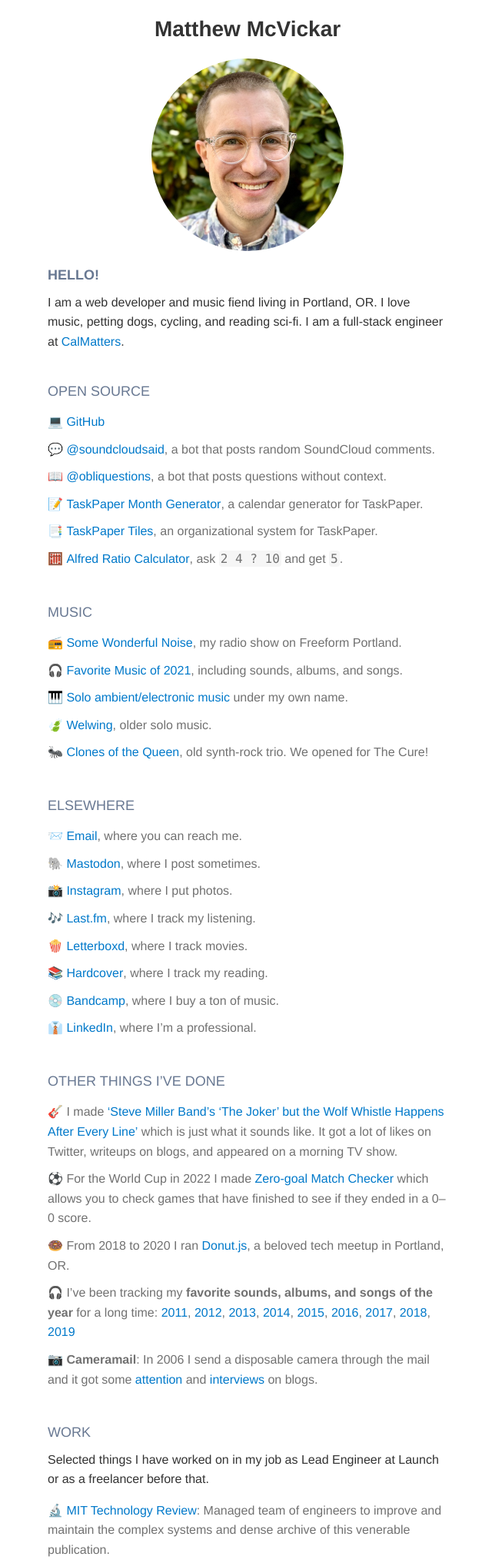
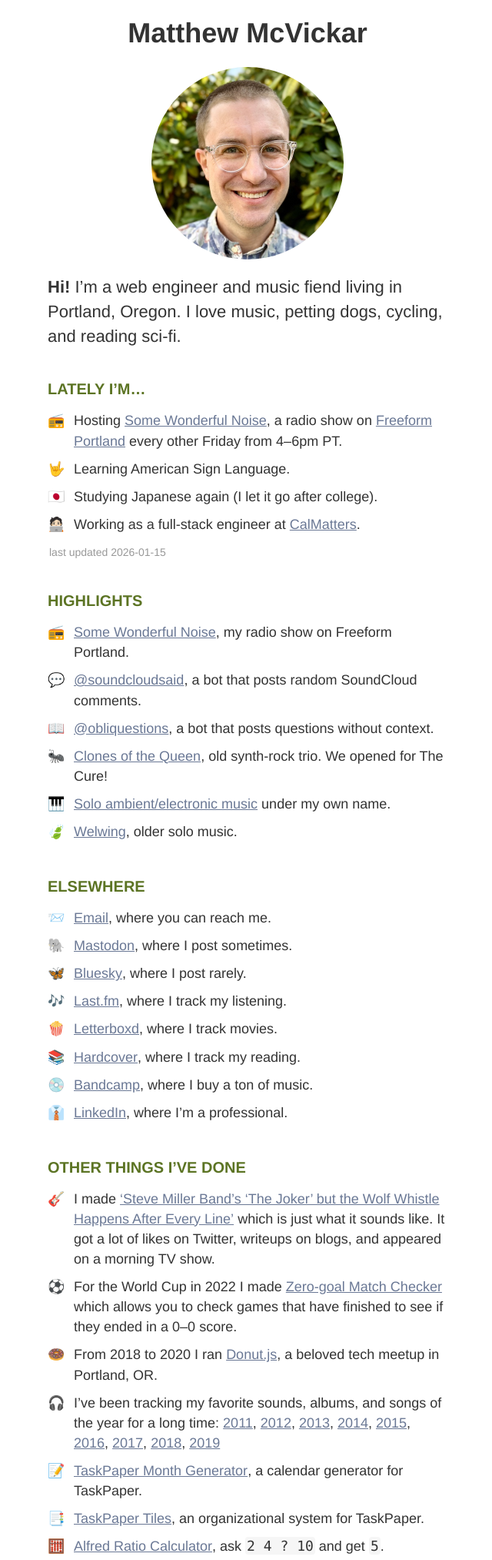
Before and after one commit to matthewmcvickar/matthewmcvickar.com, a PHP site: page / in a window 1280 px wide. Shown: the top 2026 px of the page at 77% size, without its empty margins (318-958 px from the left). Run offline with PHP 8.4, Linux system fonts and the light colour scheme.

Commit message:
add 'Lately I’m…' section and tweak design

```diff
--- a/_src/css/components/_base.scss
+++ b/_src/css/components/_base.scss
@@ -5,7 +5,6 @@
   box-sizing: border-box;
 }
 
-/* Additional reset. */
 h1,
 h2,
 h3,
@@ -13,7 +12,6 @@ ol,
 ul,
 li,
 p {
-  list-style: none;
   margin: 0;
   padding: 0;
 }
@@ -43,8 +41,8 @@ body {
 }
 
 a {
-  color: variables.$blue;
-  text-decoration: none;
+  color: variables.$shirt-blue;
+  text-decoration: underline;
   transition: color 0.15s ease-in-out;
 
   &:hover {
@@ -73,7 +71,7 @@ h4
 }
 
 h1 {
-  font-size: 28px;
+  font-size: 36px;
   font-weight: bold;
   text-align: center;
   margin-top: variables.$line;
@@ -81,15 +79,19 @@ h1 {
 }
 
 h2 {
-  color: variables.$slate;
-  font-size: 18px;
+  color: variables.$green;
+  font-size: 20px;
   margin: variables.$line 0 variables.$half-line;
   text-transform: uppercase;
+
+  & a {
+    text-decoration: none;
+  }
 }
 
 h3 {
   color: variables.$dark;
-  font-size: 20px;
+  font-size: 18px;
   margin: 0 0 variables.$half-line 0;
 }
 
@@ -101,7 +103,7 @@ h4 {
 }
 
 p {
-  line-height: 1.6;
+  line-height: 1.45;
   margin: 0;
   padding: 0 0 variables.$half-line;
 
@@ -111,14 +113,18 @@ p {
 }
 
 ul {
-  list-style: square;
+  list-style: none;
   margin: 0;
   padding: 0 0 0 variables.$line;
 }
 
 li {
-  line-height: 1.6;
-  padding: 0;
+  line-height: 1.45;
+  padding: variables.$third-line 0;
+}
+
+.site-header a {
+  text-decoration: none;
 }
 
 .site-content {
--- a/_src/css/components/_home.scss
+++ b/_src/css/components/_home.scss
@@ -1,6 +1,11 @@
 @use "variables";
 
 .page-home {
+  p,
+  li {
+    font-size: 18px;
+  }
+
   & .portrait {
     display: block;
     margin: 0 auto variables.$line auto;
@@ -17,6 +22,10 @@
     & .intro h2 {
       display: none;
     }
+  }
+
+  & .intro p {
+    font-size: 22px;
   }
 
   & .for-hire {
@@ -61,20 +70,33 @@
   }
 
   & .links {
-    $link-padding: variables.$third-line;
-
     & ul {
       list-style: none;
       padding: 0;
     }
 
     & li {
-      color: variables.$gray;
-      padding: $link-padding 0;
-      // text-indent: -$link-padding;
+      padding: variables.$third-line 0;
+
+      display: flex;
+      flex-direction: row;
+
+      & .icon {
+        flex: 0 0 34px;
+      }
+
+      & .text {
+        flex: 1;
+      }
+
+      & strong,
+      & b,
+      & a {
+        font-weight: 500;
+      }
 
       & a {
-        padding: $link-padding 0;
+        padding: variables.$third-line 0;
       }
 
       & code {
@@ -82,10 +104,6 @@
         border-radius: variables.$curve;
         padding: 1px 2px;
       }
-    }
-
-    & a {
-      font-weight: 500;
     }
   }
 
@@ -118,3 +136,10 @@
     }
   }
 }
+
+p.last-updated {
+  color: #999;
+  font-size: 14px;
+  margin-left: 2px;
+  margin-top: 0.5rem;
+}
--- a/_src/css/components/_variables.scss
+++ b/_src/css/components/_variables.scss
@@ -11,6 +11,8 @@ $dark:       #333;
 $gray:       #717171;
 $light-gray: #F6F6F6;
 $slate:      #687892;
+$green:      #5c7424;
+$shirt-blue: #6a7895;
 
 /* Dimensions. */
 $line:       20px;
--- a/index.html
+++ b/index.html
@@ -9,7 +9,7 @@
 
   <title>Matthew McVickar</title>
 
-  <link rel="stylesheet" href="./assets/css/style.css?version=20251102083016">
+  <link rel="stylesheet" href="./assets/css/style.css?version=20260115163926">
 
   <link rel="apple-touch-icon" sizes="180x180" href="./assets/favicons/apple-touch-icon.png?version=20251102083016">
   <link rel="icon" type="image/png" sizes="32x32" href="./assets/favicons/favicon-32x32.png?version=20251102083016">
@@ -39,12 +39,64 @@
           patterned shirt, standing in front of green bush">
 
         <section class="intro">
-          <h2>Hello!</h2>
           <p>
-            I am a web developer and music fiend living in Portland, OR. I love
-            music, petting dogs, cycling, and reading sci-fi. I am a full-stack
-            engineer at <a href="https://calmatters.org/about" rel="nofollow">CalMatters</a>.
+            <strong>Hi!</strong> I&rsquo;m a web engineer and music fiend living
+            in Portland, Oregon. I love music, petting dogs, cycling, and
+            reading sci-fi.
           </p>
+        </section>
+
+        <section class="links lately">
+          <h2>Lately I&rsquo;m&hellip;</h2>
+          <ul>
+            <li>
+              <span class="icon">📻</span>
+              <span class="text">Hosting <a rel="me" href="https://www.mixcloud.com/welwing/">Some Wonderful Noise</a>, a radio show on <a href="freeformportland.org" rel="nofollow">Freeform Portland</a> every other Friday from 4&ndash;6pm PT.</span>
+            </li>
+            <li>
+              <span class="icon">🤟</span>
+              <span class="text">Learning American Sign Language.</span>
+            </li>
+            <li>
+              <span class="icon">🇯🇵</span>
+              <span class="text">Studying Japanese again (I let it go after college).</span>
+            </li>
+            <li>
+              <span class="icon">🧑🏻‍💻</span>
+              <span class="text">Working as a full-stack engineer at <a href="https://calmatters.org/about" rel="nofollow">CalMatters</a>.</span>
+            </li>
+          </ul>
+          <p class="last-updated">last updated 2026-01-15</p>
+        </section>
+
+        <section class="links">
+          <h2><a href="#highlights">Highlights</a></h2>
+          <ul>
+            <li>
+              <span class="icon">📻</span>
+              <span class="text"><a rel="me" href="https://www.mixcloud.com/welwing/">Some Wonderful Noise</a>, my radio show on Freeform Portland.</span>
+            </li>
+            <li>
+              <span class="icon">💬</span>
+              <span class="text"><a rel="me" href="https://bsky.app/profile/soundcloudsaid.bsky.social">@soundcloudsaid</a>, a bot that posts random SoundCloud comments.</span>
+            </li>
+            <li>
+              <span class="icon">📖</span>
+              <span class="text"><a rel="me" href="https://bsky.app/profile/obliquestions.bsky.social">@obliquestions</a>, a bot that posts questions without context.</span>
+            </li>
+            <li>
+              <span class="icon">🐜</span>
+              <span class="text"><a rel="me" href="https://clonesofthequeen.com/">Clones of the Queen</a>, old synth-rock trio. We opened for The Cure!</span>
+            </li>
+            <li>
+              <span class="icon">🎹</span>
+              <span class="text"><a rel="me" href="https://soundcloud.com/matthewmcvickar/sets/original-music">Solo ambient/electronic music</a> under my own name.</span>
+            </li>
+            <li>
+              <span class="icon">🍃</span>
+              <span class="text"><a rel="me" href="https://welwing.com/">Welwing</a>, older solo music.</span>
+            </li>
+          </ul>
         </section>
 
         <!--
@@ -58,50 +110,69 @@
         </section>
         -->
 
-        <section class="links" id="open-source">
-          <h2><a href="#open-source">Open Source</a></h2>
-          <ul>
-            <li>💻 <a rel="me" href="https://github.com/matthewmcvickar/">GitHub</a></li>
-            <li>💬 <a rel="me" href="https://bsky.app/profile/soundcloudsaid.bsky.social">@soundcloudsaid</a>, a bot that posts random SoundCloud comments.</li>
-            <li>📖 <a rel="me" href="https://bsky.app/profile/obliquestions.bsky.social">@obliquestions</a>, a bot that posts questions without context.</li>
-            <li>📝 <a rel="me" href="https://matthewmcvickar.github.io/taskpaper-month-generator/">TaskPaper Month Generator</a>, a calendar generator for TaskPaper.</li>
-            <li>📑 <a rel="me" href="https://github.com/matthewmcvickar/taskpaper-tiles/">TaskPaper Tiles</a>, an organizational system for TaskPaper.</li>
-            <li>🧮 <a rel="me" href="https://github.com/matthewmcvickar/alfred-ratio-calculator/">Alfred Ratio Calculator</a>, ask <code>2 4 ? 10</code> and get <code>5</code>.</li>
-          </ul>
-        </section>
-
-        <section class="links" id="music">
-          <h2><a href="#music">Music</a></h2>
-          <ul>
-            <li>📻 <a rel="me" href="https://www.mixcloud.com/welwing/">Some Wonderful Noise</a>, my radio show on Freeform Portland.</li>
-            <li>🎧 <a href="./music-2021/">Favorite Music of 2021</a>, including sounds, albums, and songs.</li>
-            <li>🎹 <a rel="me" href="https://soundcloud.com/matthewmcvickar/sets/original-music">Solo ambient/electronic music</a> under my own name.</li>
-            <li>🍃 <a rel="me" href="https://welwing.com/">Welwing</a>, older solo music.</li>
-            <li>🐜 <a rel="me" href="https://clonesofthequeen.com/">Clones of the Queen</a>, old synth-rock trio. We opened for The Cure!</li>
-          </ul>
-        </section>
-
         <section class="links" id="elsewhere">
           <h2><a href="#elsewhere">Elsewhere</a></h2>
           <ul>
-            <li>📨 <a href="mailto:matthew@matthewmcvickar.com">Email</a>, where you can reach me.</li>
-            <li>🐘 <a rel="me" href="https://mastodon.matthewmcvickar.com/@matthew">Mastodon</a>, where I post sometimes.</li>
-            <li>📸 <a rel="me" href="https://www.instagram.com/matthewmcvickar/">Instagram</a>, where I put photos.</li>
-            <li>🎶 <a rel="me" href="https://last.fm/user/MatthewMcVickar/">Last.fm</a>, where I track my listening.</li>
-            <li>🍿 <a rel="me" href="https://letterboxd.com/matthewmcvickar/">Letterboxd</a>, where I track movies.</li>
-            <li>📚 <a rel="me" href="https://hardcover.app/@matthewmcvickar">Hardcover</a>, where I track my reading.</li>
-            <li>💿 <a rel="me" href="https://bandcamp.com/matthewaaronmcvickar">Bandcamp</a>, where I buy a ton of music.</li>
-            <li>👔 <a rel="me" href="https://linkedin.com/in/matthewmcvickar/">LinkedIn</a>, where I&rsquo;m a professional.</li>
+            <li>
+              <span class="icon">📨</span>
+              <span class="text"><a href="mailto:matthew@matthewmcvickar.com">Email</a>, where you can reach me.</span>
+            </li>
+            <li>
+              <span class="icon">🐘</span>
+              <span class="text"><a rel="me" href="https://mastodon.matthewmcvickar.com/@matthew">Mastodon</a>, where I post sometimes.</span>
+            </li>
+            <li>
+              <span class="icon">🦋</span>
+              <span class="text"><a rel="me" href="https://bsky.app/profile/matthewmcvickar.com">Bluesky</a>, where I post rarely.</span>
+            </li>
+            <!--
+            <li>
+              <span class="icon">📸</span>
+              <span class="text"><a rel="me" href="https://www.instagram.com/matthewmcvickar/">Instagram</a>, where I put photos.</span>
+            </li>
+            -->
+            <li>
+              <span class="icon">🎶</span>
+              <span class="text"><a rel="me" href="https://last.fm/user/MatthewMcVickar/">Last.fm</a>, where I track my listening.</span>
+            </li>
+            <li>
+              <span class="icon">🍿</span>
+              <span class="text"><a rel="me" href="https://letterboxd.com/matthewmcvickar/">Letterboxd</a>, where I track movies.</span>
+            </li>
+            <li>
+              <span class="icon">📚</span>
+              <span class="text"><a rel="me" href="https://hardcover.app/@matthewmcvickar">Hardcover</a>, where I track my reading.</span>
+            </li>
+            <li>
+              <span class="icon">💿</span>
+              <span class="text"><a rel="me" href="https://bandcamp.com/matthewaaronmcvickar">Bandcamp</a>, where I buy a ton of music.</span>
+            </li>
+            <li>
+              <span class="icon">👔</span>
+              <span class="text"><a rel="me" href="https://linkedin.com/in/matthewmcvickar/">LinkedIn</a>, where I&rsquo;m a professional.</span>
+            </li>
           </ul>
         </section>
 
         <section class="links" id="projects">
           <h2><a href="#projects">Other Things I&rsquo;ve Done</a></h2>
           <ul>
-            <li>🎸 I made <a href="https://vimeo.com/789513598">&lsquo;Steve Miller Band&rsquo;s &lsquo;The Joker&rsquo; but the Wolf Whistle Happens After Every Line&rsquo;</a> which is just what it sounds like. It got a lot of likes on Twitter, writeups on blogs, and appeared on a morning TV show.</li>
-            <li>⚽️ For the World Cup in 2022 I made <a href="https://matthewmcvickar.com/zero-goal-checker/">Zero-goal Match Checker</a> which allows you to check games that have finished to see if they ended in a 0&ndash;0 score.</li>
-            <li>🍩 From 2018 to 2020 I ran <a href="https://donutjs.club">Donut.js</a>, a beloved tech meetup in Portland, OR.</li>
-            <li>🎧 I&rsquo;ve been tracking my <strong>favorite sounds, albums, and songs of the year</strong> for a long time:
+            <li>
+              <span class="icon">🎸</span>
+              <span class="text">I made <a href="https://vimeo.com/789513598">&lsquo;Steve Miller Band&rsquo;s &lsquo;The Joker&rsquo; but the Wolf Whistle Happens After Every Line&rsquo;</a> which is just what it sounds like. It got a lot of likes on Twitter, writeups on blogs, and appeared on a morning TV show.</span>
+            </li>
+            <li>
+              <span class="icon">⚽️</span>
+              <span class="text">For the World Cup in 2022 I made <a href="https://matthewmcvickar.com/zero-goal-checker/">Zero-goal Match Checker</a> which allows you to check games that have finished to see if they ended in a 0&ndash;0 score.</span>
+            </li>
+            <li>
+              <span class="icon">🍩</span>
+              <span class="text">From 2018 to 2020 I ran <a href="https://donutjs.club">Donut.js</a>, a beloved tech meetup in Portland, OR.</span>
+            </li>
+            <li>
+              <span class="icon">🎧</span>
+              <span class="text">
+                I&rsquo;ve been tracking my <strong>favorite sounds, albums, and songs of the year</strong> for a long time:
                 <a href="https://matthewmcvickar.tumblr.com/post/14941264323/2011-sounds">2011</a>,
                 <a href="https://matthewmcvickar.tumblr.com/post/44781803792/sounds-2012">2012</a>,
                 <a href="https://matthewmcvickar.tumblr.com/post/71795945660/2013-sounds">2013</a>,
@@ -111,29 +182,87 @@
                 <a href="https://matthewmcvickar.tumblr.com/post/169625360452/2017-sounds">2017</a>,
                 <a href="https://matthewmcvickar.tumblr.com/post/181984287667/favorite-sounds-2018">2018</a>,
                 <a href="https://matthewmcvickar.tumblr.com/post/189962567337/my-favorite-sounds-of-2019">2019</a>
+              </span>
             </li>
-            <li>📷 <strong>Cameramail</strong>: In 2006 I send a disposable camera through the mail and it got some <a href="https://www.businessinsider.com/cameramail-2011-6" rel="nofollow">attention</a> and <a href="https://www.thestar.com/news/world/2011/06/27/smile_youre_on_camera_mail_a_cameras_journey_across_america.html" rel="nofollow">interviews</a> on blogs.</li>
+            <li>
+              <span class="icon">📝</span>
+              <span class="text"><a rel="me" href="https://matthewmcvickar.github.io/taskpaper-month-generator/">TaskPaper Month Generator</a>, a calendar generator for TaskPaper.</span>
+            </li>
+            <li>
+              <span class="icon">📑</span>
+              <span class="text"><a rel="me" href="https://github.com/matthewmcvickar/taskpaper-tiles/">TaskPaper Tiles</a>, an organizational system for TaskPaper.</span>
+            </li>
+            <li>
+              <span class="icon">🧮</span>
+              <span class="text"><a rel="me" href="https://github.com/matthewmcvickar/alfred-ratio-calculator/">Alfred Ratio Calculator</a>, ask <code>2 4 ? 10</code> and get <code>5</code>.</span>
+            </li>
+            <li>
+              <span class="icon">📷</span>
+              <span class="text"><strong>Cameramail</strong>: In 2006 I send a disposable camera through the mail and it got some <a href="https://www.businessinsider.com/cameramail-2011-6" rel="nofollow">attention</a> and <a href="https://www.thestar.com/news/world/2011/06/27/smile_youre_on_camera_mail_a_cameras_journey_across_america.html" rel="nofollow">interviews</a> on blogs.</span>
+            </li>
           </ul>
         </section>
 
         <section class="links" id="work">
           <h2><a href="#work">Work</a></h2>
-          <p>Selected things I have worked on in my job as Lead Engineer at Launch or as a freelancer before that.</p>
+          <p>Selected things I&rsquo;ve built or worked on:</p>
           <ul>
-            <li>🔬 <a href="https://www.technologyreview.com/" rel="nofollow">MIT Technology Review</a>: Managed team of engineers to improve and maintain the complex systems and dense archive of this venerable publication.</li>
-            <li>🐤 <a href="https://sesameworkshop.org" rel="nofollow">Sesame Workshop</a>: Implemented and managed colossal redesign, expanded functionality, and reorganization for the organization behind <i>Sesame Street</i>.</li>
-            <li>🏛️ <a href="https://punchbowl.news" rel="nofollow">Punchbowl News</a>: Built custom newsletter-publishing plugin and built website for this thrice-daily political newsletter.</li>
-            <li>🌐 <a href="https://postlight.com/" rel="nofollow">Postlight</a>: Improved performance and refactored company website.</li>
-            <li>☀️ <a href="https://probablefutures.org/" rel="nofollow">Probable Futures</a>: Built site for this organization focusing on climate change.</li>
-            <li>🌎 <a href="https://popula.com/" rel="nofollow">Popula</a>: Built site and custom functionality for this news, arts, and culture magazine with global contributions.</li>
-            <li>🪑 <a href="https://www.1stdibs.com/introspective-magazine/" rel="nofollow">Introspective Magazine</a>: One of several publications and micro-sites I built for this antiques marketplace.</li>
-            <li>☸️ <a href="https://tricycle.org/" rel="nofollow">Tricycle</a>: Maintained and expanded the functionality of this Buddhist magazine&rsquo;s expansive website.</li>
-            <li>🏫 <a href="https://rap.wustl.edu/" rel="nofollow">Danforth Center</a>: Implemented design and customized CMS for the John C. Danforth Center on Religion &amp; Politics at Washington University in St. Louis.</li>
-            <li>🚗 <a href="https://fyusion.com/" rel="nofollow">Fyusion</a>: Implemented design and CMS for this car photography and analysis software.</li>
-            <li>💣 <a href="https://bombmagazine.org/" rel="nofollow">BOMB Magazine</a>: Implemented design and CMS for this venerable culture magazine.</li>
-            <li>🇰🇭 <a href="https://www.cambodianchildrensfund.org/" rel="nofollow">Cambodian Children's Fund</a>: Implemented design and CMS for the organization.</li>
-            <li>🎨 <a href="https://pnca.willamette.edu/" rel="nofollow">PNCA</a>: Implemented design templates for local college of art.</li>
-            <li>⛺️ <a href="https://whoisowenjones.com/work/nike-campfire" rel="nofollow">Nike Campfire</a>: Built a customized CMS for this internal tool for remote workers.</li>
+            <li>
+              <span class="icon">🔬</span>
+              <span class="text"><a href="https://www.technologyreview.com/" rel="nofollow">MIT Technology Review</a>: Managed team of engineers to improve and maintain the complex systems and dense archive of this venerable publication.</span>
+            </li>
+            <li>
+              <span class="icon">🐤</span>
+              <span class="text"><a href="https://sesameworkshop.org" rel="nofollow">Sesame Workshop</a>: Implemented and managed colossal redesign, expanded functionality, and reorganization for the organization behind <i>Sesame Street</i>.</span>
+            </li>
+            <li>
+              <span class="icon">🏛️</span>
+              <span class="text"><a href="https://punchbowl.news" rel="nofollow">Punchbowl News</a>: Built custom newsletter-publishing plugin and built website for this thrice-daily political newsletter.</span>
+            </li>
+            <li>
+              <span class="icon">🌐</span>
+              <span class="text"><a href="https://postlight.com/" rel="nofollow">Postlight</a>: Improved performance and refactored company website.</span>
+            </li>
+            <li>
+              <span class="icon">☀️</span>
+              <span class="text"><a href="https://probablefutures.org/" rel="nofollow">Probable Futures</a>: Built site for this organization focusing on climate change.</span>
+            </li>
+            <li>
+              <span class="icon">🌎</span>
+              <span class="text"><a href="https://popula.com/" rel="nofollow">Popula</a>: Built site and custom functionality for this news, arts, and culture magazine with global contributions.</span>
+            </li>
+            <li>
+              <span class="icon">🪑</span>
+              <span class="text"><a href="https://www.1stdibs.com/introspective-magazine/" rel="nofollow">Introspective Magazine</a>: One of several publications and micro-sites I built for this antiques marketplace.</span>
+            </li>
+            <li>
+              <span class="icon">☸️</span>
+              <span class="text"><a href="https://tricycle.org/" rel="nofollow">Tricycle</a>: Maintained and expanded the functionality of this Buddhist magazine&rsquo;s expansive website.</span>
+            </li>
+            <li>
+              <span class="icon">🏫</span>
+              <span class="text"><a href="https://rap.wustl.edu/" rel="nofollow">Danforth Center</a>: Implemented design and customized CMS for the John C. Danforth Center on Religion &amp; Politics at Washington University in St. Louis.</span>
+            </li>
+            <li>
+              <span class="icon">🚗</span>
+              <span class="text"><a href="https://fyusion.com/" rel="nofollow">Fyusion</a>: Implemented design and CMS for this car photography and analysis software.</span>
+            </li>
+            <li>
+              <span class="icon">💣</span>
+              <span class="text"><a href="https://bombmagazine.org/" rel="nofollow">BOMB Magazine</a>: Implemented design and CMS for this venerable culture magazine.</span>
+            </li>
+            <li>
+              <span class="icon">🇰🇭</span>
+              <span class="text"><a href="https://www.cambodianchildrensfund.org/" rel="nofollow">Cambodian Children's Fund</a>: Implemented design and CMS for the organization.</span>
+            </li>
+            <li>
+              <span class="icon">🎨</span>
+              <span class="text"><a href="https://pnca.willamette.edu/" rel="nofollow">PNCA</a>: Implemented design templates for local college of art.</span>
+            </li>
+            <li>
+              <span class="icon">⛺️</span>
+              <span class="text"><a href="https://whoisowenjones.com/work/nike-campfire" rel="nofollow">Nike Campfire</a>: Built a customized CMS for this internal tool for remote workers.</span>
+            </li>
           </ul>
         </section>
 
```
Also changed, not shown: assets/css/style.css (+1 -1 lines). Lines whose indentation alone changed are shown as unchanged.
